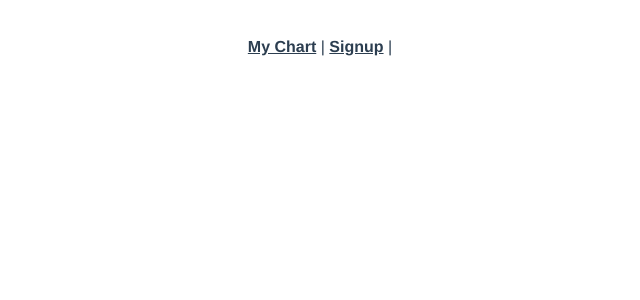
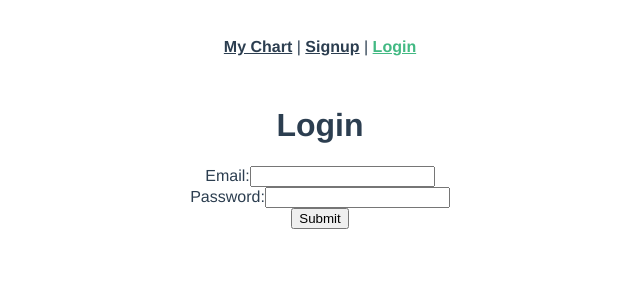
Before and after one commit to kellykaufman/Infinite-Loop-frontend, a Vue app: page /login in a window 1280 px wide. Shown: the top 300 px of the page, without its empty margins (320-960 px from the left). Built offline with nearby package versions, Linux system fonts and the light colour scheme.

Commit message:
Adds login

```diff
--- a/src/App.vue
+++ b/src/App.vue
@@ -4,6 +4,7 @@
       <router-link to="/chart-index">My Chart</router-link> |
       <router-link to="/signup">Signup</router-link>
       |
+      <router-link to="/login">Login</router-link>
     </div>
     <router-view />
   </div>
--- a/src/main.js
+++ b/src/main.js
@@ -5,6 +5,12 @@
 
 axios.defaults.baseURL =
   process.env.NODE_ENV === "development" ? "http://localhost:3000" : "/";
+
+var jwt = localStorage.getItem("jwt");
+if (jwt) {
+  axios.defaults.headers.common["Authorization"] = "Bearer " + jwt;
+}
+
 Vue.config.productionTip = false;
 
 new Vue({
--- a/src/router/index.js
+++ b/src/router/index.js
@@ -2,6 +2,7 @@
 import VueRouter from "vue-router";
 import MyChartIndex from "../views/MyChartIndex.vue";
 import Signup from "../views/Signup.vue";
+import Login from "../views/Login.vue";
 
 Vue.use(VueRouter);
 
@@ -14,6 +15,12 @@
     // This is the name of the file:
     component: Signup,
   },
+  {
+    path: "/login",
+    name: "login",
+    component: Login,
+  },
+
   {
     //You declare this:
     path: "/chart-index",
--- /dev/null
+++ b/src/views/Login.vue
@@ -0,0 +1,50 @@
+<template>
+  <div class="login">
+    <form v-on:submit.prevent="submit()">
+      <h1>Login</h1>
+      <ul>
+        <li v-for="error in errors" v-bind:key="error">{{ error }}</li>
+      </ul>
+      <div>
+        <label>Email:</label>
+        <input type="email" v-model="newSessionParams.email" />
+      </div>
+      <div>
+        <label>Password:</label>
+        <input type="password" v-model="newSessionParams.password" />
+      </div>
+      <input type="submit" value="Submit" />
+    </form>
+  </div>
+</template>
+
+<script>
+import axios from "axios";
+
+export default {
+  data: function () {
+    return {
+      newSessionParams: {},
+      errors: [],
+    };
+  },
+  methods: {
+    submit: function () {
+      axios
+        .post("/sessions", this.newSessionParams)
+        .then((response) => {
+          axios.defaults.headers.common["Authorization"] =
+            "Bearer " + response.data.jwt;
+          localStorage.setItem("jwt", response.data.jwt);
+          this.$router.push("/");
+        })
+        .catch((error) => {
+          console.log(error.response);
+          this.errors = ["Invalid email or password."];
+          this.email = "";
+          this.password = "";
+        });
+    },
+  },
+};
+</script>
```
